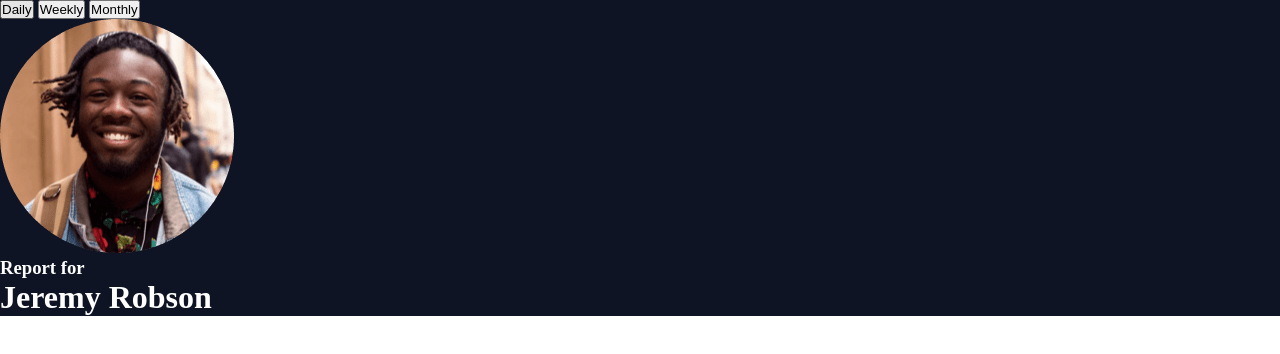
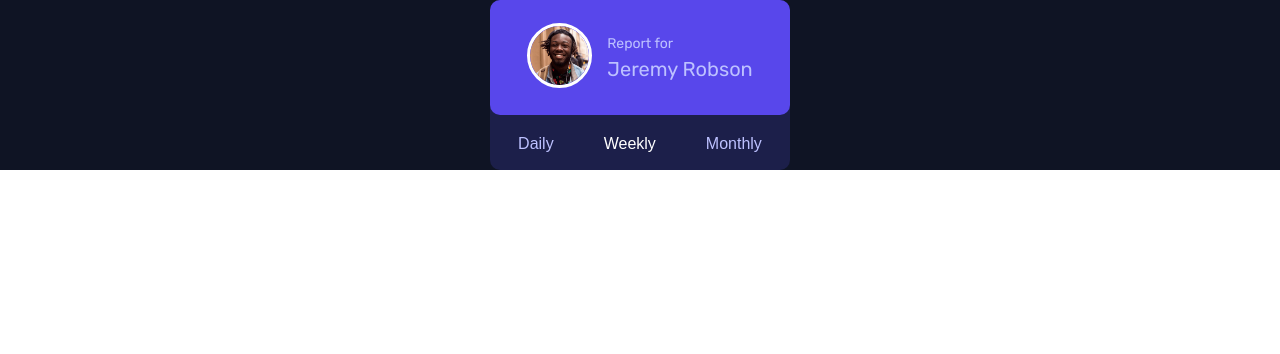
Before and after one commit to MARYAMTEE/time-tracking-dashboard, a plain HTML site: page index.html in a window 1280 px wide. Drawn offline with Linux system fonts and the light colour scheme.

Commit message:
update owner's info

```diff
--- a/index.html
+++ b/index.html
@@ -6,6 +6,12 @@
     <title>Time Tracking Dashboard</title>
     <!-- favicon -->
     <link rel="icon" type="image/png" sizes="32x32" href="./images/favicon-32x32.png">
+
+    <!-- Font -->
+     <link rel="preconnect" href="https://fonts.googleapis.com">
+    <link rel="preconnect" href="https://fonts.gstatic.com" crossorigin>
+    <link href="https://fonts.googleapis.com/css2?family=Rubik:ital,wght@0,300..900;1,300..900&display=swap" rel="stylesheet">
+
     <!-- JavaScript -->
     <script src="script.js" defer></script>
     <!-- CSS -->
@@ -16,19 +22,20 @@
         <div class="row">
             <div class="col">
                 <div class="owners-info">
-                    <div class="owner-plan">
-                        <button class="daily-btn select-btn">Daily</button>
-                        <button class="weekly-btn select-btn">Weekly</button>
-                        <button class="monthly-btn select-btn">Monthly</button>
-                    </div>
                     <div class="owner-personal-info">
                         <div class="owner-image">
                             <img src="./images/image-jeremy.png" alt="Owner's image">
                         </div>
                         <div class="owner-description">
-                            <h3>Report for</h3>
+                            <p>Report for</p>
                             <h1>Jeremy Robson</h1>
                         </div>
+                    </div>
+
+                    <div class="owner-timeframe">
+                        <button class="daily-btn select-btn">Daily</button>
+                        <button class="weekly-btn select-btn active">Weekly</button>
+                        <button class="monthly-btn select-btn">Monthly</button>
                     </div>
                 </div>
 
--- a/style.css
+++ b/style.css
@@ -10,7 +10,7 @@
 --blue: hsl(195, 74%, 62%);
 --pink: hsl(348, 100%, 68%);
 --green: hsl(145, 58%, 55%);
---purple: hsl(264, 64%, 52%);
+--purple02: hsl(264, 64%, 52%);
 --yellow: hsl(43, 84%, 65%);
 
 --deep-navy: hsl(226, 43%, 10%);
@@ -20,9 +20,71 @@
 }
 
 body{
-    color: white;
+    font-family: "Rubik", sans-serif;
+    color: var(--light-lilac);
+    font-weight: 400;
 }
 
 .container{
     background-color: var(--deep-navy);
+    display: grid;
+    justify-content: center;
+    align-items: center;
 }
+
+.owner-personal-info{
+    display: flex;
+    justify-content: center;
+    align-items: center;
+    background-color: var(--purple);
+    border-radius: 10px;
+    width: 300px;
+    height: 115px;
+    gap: 15px;
+}
+
+.owners-info{
+    width: 300px;
+    height: 170px;
+    background-color: var(--light-navy);
+    border-radius: 10px;
+}
+
+.owner-image img{
+    width: 65px;
+    height: 65px;
+    border: 3px solid white;
+    border-radius: 50%;
+}
+
+.owner-description p{
+    font-weight: 400;
+    font-size: 14px;
+}
+
+.owner-description h1{
+    font-size: 20px;
+    font-weight: 400;
+    margin-top: 5px;
+}
+
+/* buttons */
+button{
+    outline: none;
+    border: none;
+    background-color: transparent;
+    color: var(--light-lilac);
+    font-weight: 500;
+    font-size: 16px;
+}
+
+.owner-timeframe{
+    display: flex;
+    justify-content: center;
+    gap: 50px;
+    margin: 20px 0;
+}
+
+button.active{
+    color: white;
+}
```
